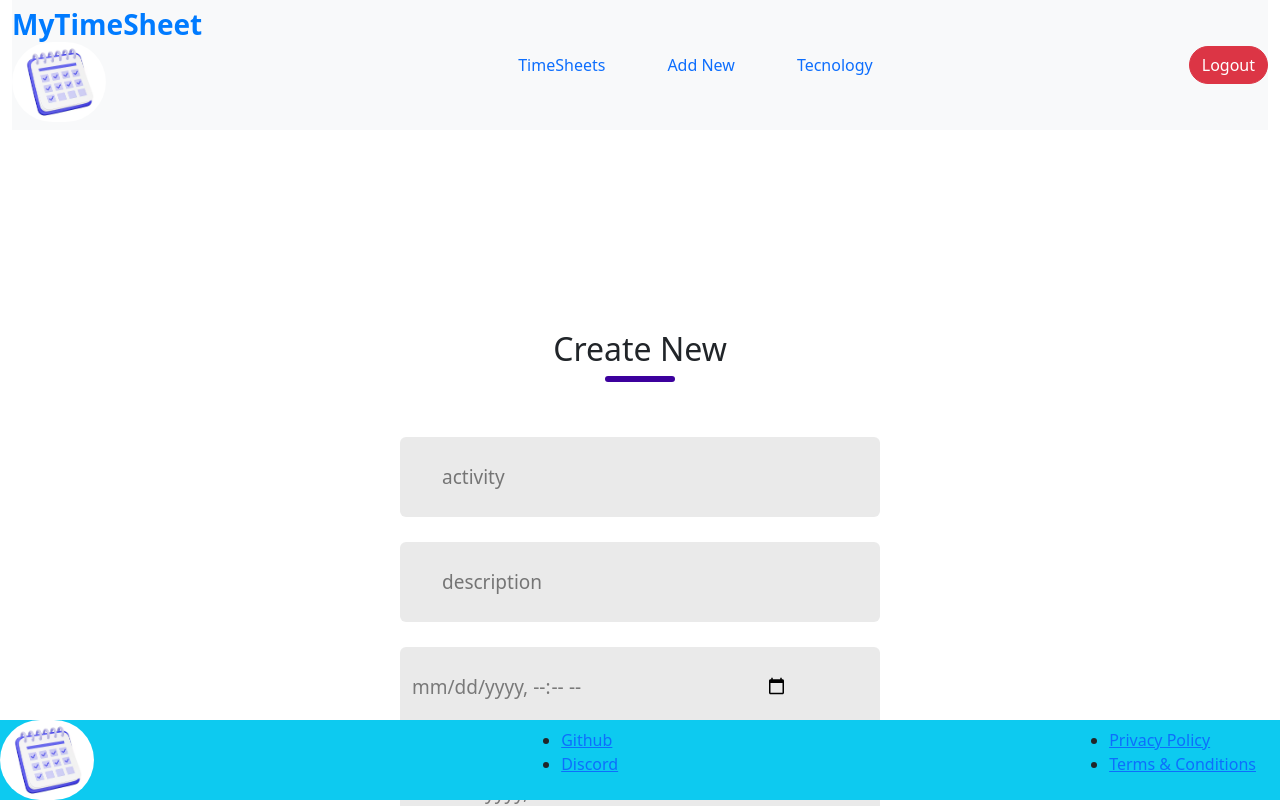
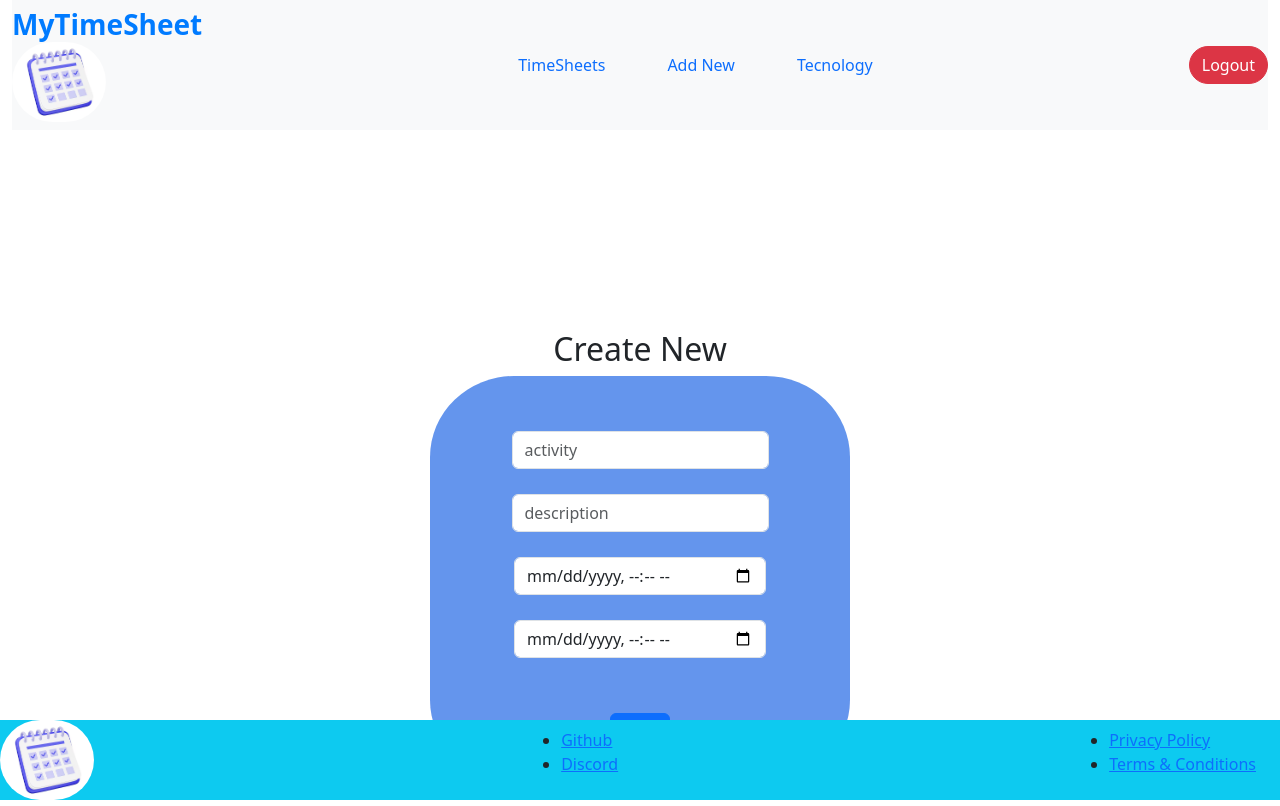
Before and after one commit to Nicocande/Timesheet_Frontend, a React (Create React App) app: page /addtimesheet in a window 1280 px wide. Shown: the top 806 px of the page. Built offline with nearby package versions, Linux system fonts and the light colour scheme.

Commit message:
css form

```diff
--- a/src/components/Login.jsx
+++ b/src/components/Login.jsx
@@ -93,7 +93,6 @@ const Login = ({ firstemail, firstpwd }) => {
       </div>
       <div className="header">
         <h2>Log In</h2>
-        <div className="underline"></div>
         <form>
           <div className="inputs">
             <div className="input">
--- a/src/components/SignUp.jsx
+++ b/src/components/SignUp.jsx
@@ -71,7 +71,6 @@ const SignUp = (async) => {
       {!showLogin ? (
         <div className="container">
           <h2>Sign Up</h2>
-          <div className="underline"></div>
           <form onSubmit={handleSubmit}>
             <div className="inputs">
               <div>
--- a/src/components/TimeSheetForm.jsx
+++ b/src/components/TimeSheetForm.jsx
@@ -68,13 +68,12 @@ const TimesheetForm = () => {
   return (
     <div className="container">
       <h2>Create New</h2>
-      <div className="underline"></div>
       <form>
         <div className="inputs">
           <div>
-            <label className="input">
+            <label className="label-input">
               <input
-                className="input"
+                className="form-control"
                 type="text"
                 name="activity"
                 value={formData.activity}
@@ -87,9 +86,9 @@ const TimesheetForm = () => {
             )}
           </div>
           <div>
-            <label className="input">
+            <label className="label-input">
               <input
-                className="input"
+                className="form-control"
                 type="text"
                 name="description"
                 value={formData.description}
@@ -102,7 +101,7 @@ const TimesheetForm = () => {
             )}
           </div>
           <div>
-            <label className="input">
+            <label className="label-input">
               <input
                 className="form-control"
                 type="datetime-local"
@@ -115,7 +114,7 @@ const TimesheetForm = () => {
             {errors.start && <p style={{ color: "red" }}>{errors.start}</p>}
           </div>
           <div>
-            <label className="input">
+            <label className="label-input">
               <input
                 className="form-control"
                 type="datetime-local"
--- a/src/components/TimeSheetsList.jsx
+++ b/src/components/TimeSheetsList.jsx
@@ -86,7 +86,7 @@ const TimeSheetsList = () => {
                       className="btn btn-danger col"
                       onClick={() => handleDelete(timesheet.id)}
                     >
-                      Confirm Delete
+                      Confirm
                     </button>
                     <button
                       className="btn btn-secondary col"
--- a/src/styles/AddNew.css
+++ b/src/styles/AddNew.css
@@ -1,8 +1,33 @@
 .container {
-    margin-top: 5%;
+    margin-top: 10%;
+    align-items: center;
 
 }
 
 .container.card{
-    margin-bottom: 80%;
+    margin-bottom: 0%;
 }
+
+.container form{
+
+    background-color: cornflowerblue;
+    border-radius: 20%;
+    width: 420px;
+}
+.container .label {
+    padding: 15px;
+    width: 620px;
+    font-size: 12px; /* Set font size to a smaller value */
+    padding: 2px;    /* Add some padding if needed */
+    margin: 2px 0;   /* Adjust the margin to fit the layout */
+    color: #333;
+}
+
+.container .label input {
+    padding: 15px;
+    width: 420px;
+    font-size: 12px; /* Set font size to a smaller value */
+    padding: 2px;    /* Add some padding if needed */
+    margin: 2px 0;   /* Adjust the margin to fit the layout */
+    color: #333;
+}
--- a/src/styles/LoginForm.css
+++ b/src/styles/LoginForm.css
@@ -53,8 +53,8 @@
   display: flex;
   align-items: center;
   margin: auto;
-  width: 480px;
-  height: 80px;
+  width: 380px;
+  height: 70px;
   background-color: #eaeaea;
   border-radius: 6px;
 }
@@ -66,7 +66,7 @@
 
 .input input {
   height: 50px;
-  width: 400px;
+  width: 350px;
   background: transparent;
   border: none;
   outline: none;
```
